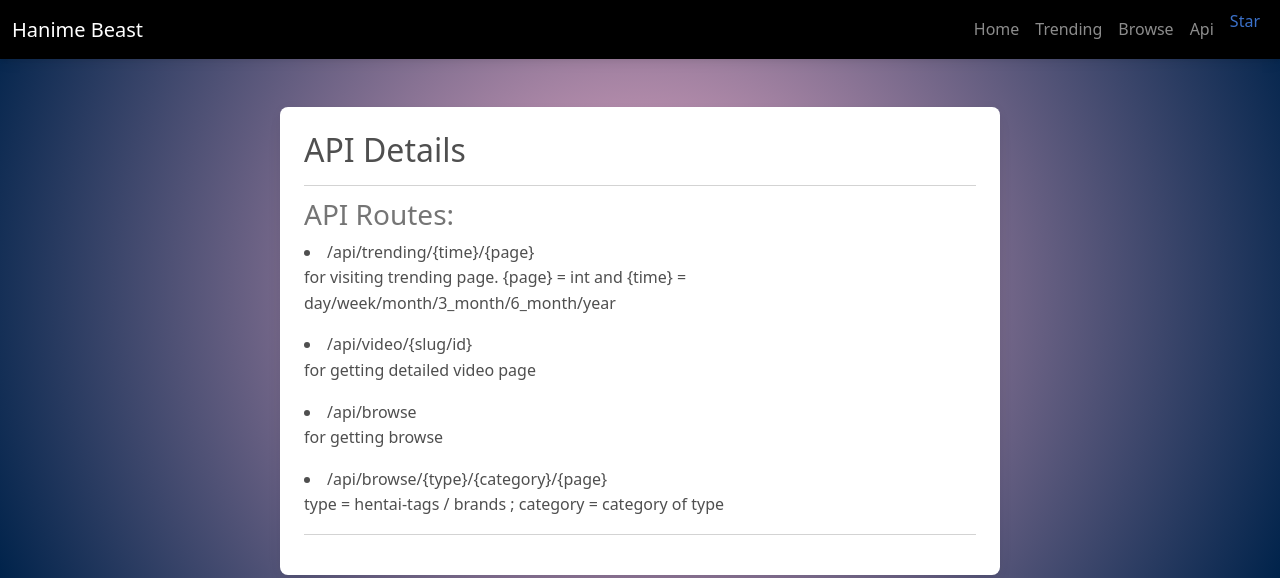
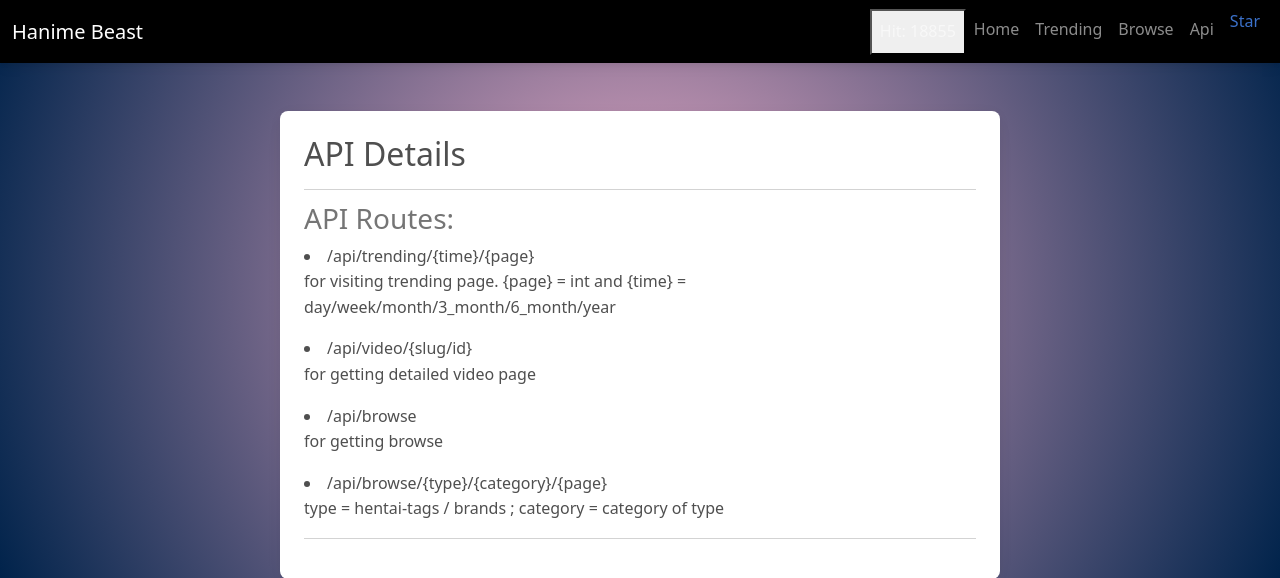
Before and after one commit to hanimebeast/hanime, a Flask app: page /api in a window 1280 px wide. Shown: the top 578 px of the page. Run offline with Flask 3, Linux system fonts and the light colour scheme; some libraries are stand-ins or nearby versions.

Commit message:
Update base.html

```diff
--- a/templates/base.html
+++ b/templates/base.html
@@ -12,8 +12,8 @@
     <meta name="image" content="{% block metaimage %}{% endblock metaimage %}">
 <!-- google site verification -->
     <meta name="google-site-verification" content="mkqPm5yDkXOxdwoMuMdrGcy-GMg186gkqg25JOEQXNg" />
-
-
+<!-- jquery -->
+    <script src="https://code.jquery.com/jquery-3.7.0.min.js" integrity="sha256-2Pmvv0kuTBOenSvLm6bvfBSSHrUJ+3A7x6P5Ebd07/g=" crossorigin="anonymous"></script>
     <!-- Font Awesome -->
     <link href="https://cdnjs.cloudflare.com/ajax/libs/font-awesome/6.0.0/css/all.min.css" rel="stylesheet" />
     <!-- Google Fonts -->
@@ -41,7 +41,15 @@ font-family: system-ui;" >
 
                     <div class="collapse navbar-collapse" id="navbarSupportedContent">
                         <ul class="navbar-nav me-auto mb-2 mb-lg-0">
+<li class="nav-item"><button class="nav-link" id="hit-value">Loading...</button></li>
 
+    <script>
+        $(document).ready(function() {
+            $.get('/hit', function(data) {
+                $('#hit-value').text('Hit: ' + data.hit);
+            });
+        });
+    </script>
                             <li class="nav-item"><a class="nav-link" href="/">Home</a></li>
                             <li class="nav-item"><a class="nav-link" href="/trending/month/0">Trending</a></li>
                             <li class="nav-item"><a href="/browse" class="nav-link">Browse</a></li>
```
